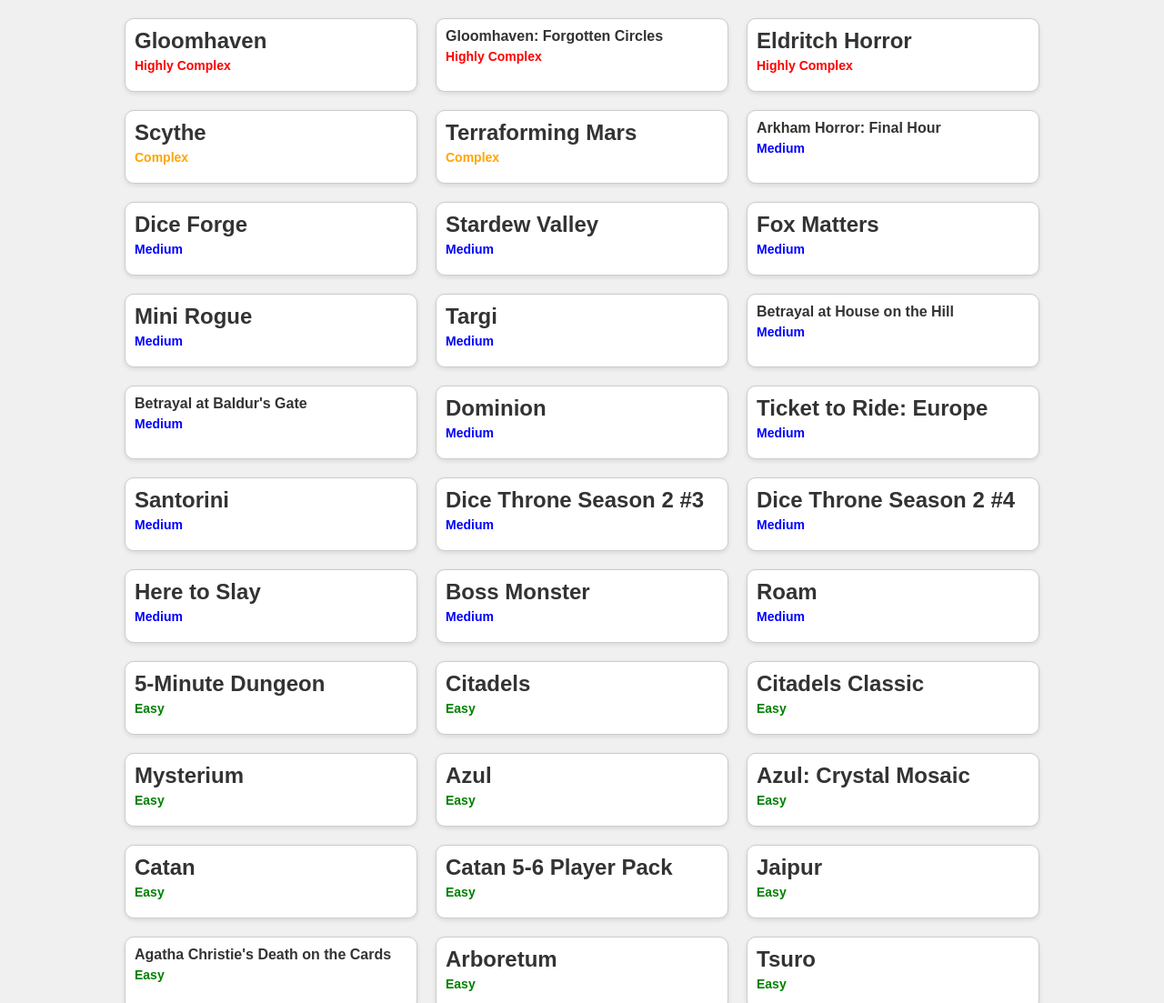
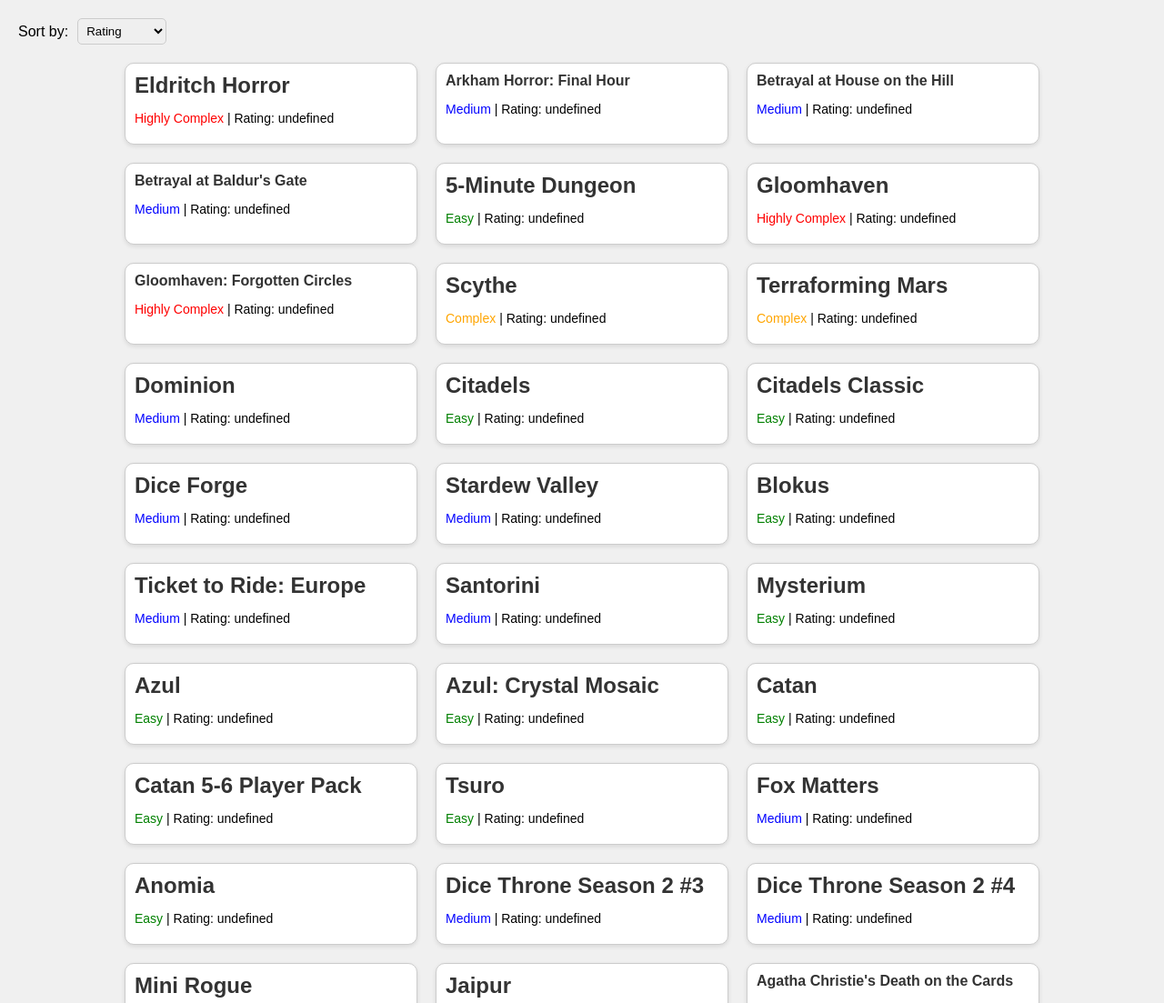
Before and after one commit to jgruneir/board-games, a plain HTML site: page index.html in a window 1280 px wide. Shown: the top 1103 px of the page at 91% size. Drawn offline with Linux system fonts and the light colour scheme; no server answers.

Commit message:
code is ugly but page looks cool

```diff
--- a/index.html
+++ b/index.html
@@ -8,6 +8,14 @@
   <title>Board Gamez</title>
 </head>
 <body>
+  <div class="toggle-container">
+  <label for="sortToggle">Sort by:</label>
+  <select id="sortToggle">
+    <option value="rating">Rating</option>
+    <option value="complexity">Complexity</option>
+  </select>
+</div>
+
   <div class="container">
     <!-- Board game boxes will be added here dynamically -->
   </div>
--- a/script.js
+++ b/script.js
@@ -33,7 +33,7 @@ const boardGames = [
   { name: "Exploding Kittens", description: "A card game that involves kittens and a bit of controlled chaos.", bggLink: "https://boardgamegeek.com/boardgame/172225/exploding-kittens", complexity: 1 },
   { name: "Here to Slay", description: "A card game about assembling a party of adventurers and slaying monsters.", bggLink: "https://boardgamegeek.com/boardgame/299252/here-slay", complexity: 4 },
   { name: "Boss Monster", description: "A retro-inspired card game where you build dungeons to lure and defeat heroes.", bggLink: "https://boardgamegeek.com/boardgame/131835/boss-monster-dungeon-building-card-game", complexity: 4 },
-  { name: "Targi", description: "A two-player game set in the desert, where you trade and collect goods.", bggLink: "https://boardgamegeek.com/boardgame/115048/targi", complexity: 5 },
+  { name: "Targi", description: "A two-player game set in the desert, where you trade and collect goods.", bggLink: "https://boardgamegeek.com/boardgame/118048/targi", complexity: 5 },
   { name: "Team3", description: "A cooperative party game that involves building with blocks while following specific rules.", bggLink: "https://boardgamegeek.com/boardgame/247694/team3-pink", complexity: 1 },
   { name: "Codenames Duet", description: "A cooperative version of the popular word game Codenames.", bggLink: "https://boardgamegeek.com/boardgame/224037/codenames-duet", complexity: 2 },
   { name: "Patchwork", description: "A two-player game about creating a quilt by strategically placing fabric pieces.", bggLink: "https://boardgamegeek.com/boardgame/163412/patchwork", complexity: 2 },
@@ -49,9 +49,39 @@ const boardGames = [
 ];
 
 const container = document.querySelector('.container');
+
+// Fetch ratings for all games
+Promise.all(boardGames.map(game => getRating(game)))
+  .then(() => {
+    // Once all ratings are fetched, sort and render the board games
+    sortBoardGames();
+  })
+  .catch(error => {
+    console.error('Error fetching game ratings:', error);
+  });
+
+
+let sortOption = 'rating'; // Default sort option
+
+// Sort the board games based on the initial option
+sortBoardGames();
+
+
+document.getElementById('sortToggle').addEventListener('change', () => {
+  sortOption = document.getElementById('sortToggle').value;
+  sortBoardGames();
+});
+
+async function sortBoardGames() {
+  container.innerHTML = ''; // Clear the container before re-rendering
+
+  if (sortOption === 'rating') {
+    boardGames.sort((a, b) => (b.rating || 0) - (a.rating || 0));
+  } else if (sortOption === 'complexity') {
     boardGames.sort((a, b) => b.complexity - a.complexity);
+  }
 
-boardGames.forEach(game => {
+  for (const game of boardGames) {
     const box = document.createElement('div');
     box.className = 'box';
 
@@ -69,17 +99,29 @@ boardGames.forEach(game => {
     link.href = game.bggLink;
     link.textContent = 'Learn More';
 
-  const difficultyRow = document.createElement('p');
-  difficultyRow.classList.add('difficulty-row');
+    const complexityColor = getComplexityColor(game.complexity);
 
-  if (game.complexity >= 1 && game.complexity <= 3) {
-    difficultyRow.innerHTML = '<strong style="color: green; margin: 0;">Easy</strong>';
-  } else if (game.complexity >= 4 && game.complexity <= 6) {
-    difficultyRow.innerHTML = '<strong style="color: blue; margin: 0;">Medium</strong>';
-  } else if (game.complexity >= 7 && game.complexity <= 8) {
-    difficultyRow.innerHTML = '<strong style="color: orange; margin: 0;">Complex</strong>';
-  } else {
-    difficultyRow.innerHTML = '<strong style="color: red; margin: 0;">Highly Complex</strong>';
+    const complexitySymbol = document.createElement('span');
+    complexitySymbol.classList.add('game-complexity');
+    complexitySymbol.textContent = getComplexitySymbol(game.complexity);
+    complexitySymbol.style.color = complexityColor;
+
+    const difficultyText = document.createElement('p');
+    difficultyText.classList.add('difficulty-row');
+    difficultyText.className = 'difficulty-text';
+    difficultyText.style.color = complexityColor;
+
+
+    try {
+
+      difficultyText.textContent = getDifficultyText(game.complexity);
+      let ratingText = document.createElement('p');
+      ratingText.style.color = 'black'; // Set the color to black
+      ratingText.textContent = ' | Rating: ' + game.rating;
+      ratingText.style.display = 'inline';
+      difficultyText.appendChild(ratingText);
+    } catch (error) {
+      console.error('Error fetching game rating:', error);
     }
 
     name.addEventListener('click', () => {
@@ -95,8 +137,64 @@ boardGames.forEach(game => {
     detailsContainer.appendChild(link);
 
     box.appendChild(name);
-  box.appendChild(difficultyRow);
+    box.appendChild(difficultyText);
     box.appendChild(detailsContainer);
 
     container.appendChild(box);
-});
+  }
+}
+
+async function getRating(game) {
+        const gameId = extractGameId(game.bggLink);
+    const apiUrl = `https://boardgamegeek.com/xmlapi2/thing?id=${gameId}&stats=1`;
+
+      const response = await fetch(apiUrl);
+      const xmlData = await response.text();
+      const parser = new DOMParser();
+      const xmlDoc = parser.parseFromString(xmlData, 'text/xml');
+      const averageRating = xmlDoc.querySelector('average').getAttribute('value').substring(0, 4);
+
+      game.rating = averageRating;
+      console.log(averageRating);
+}
+
+function extractGameId(url) {
+  const idMatch = url.match(/(?:boardgame|boardgameexpansion)\/(\d+)/);
+  return idMatch ? idMatch[1] : null;
+}
+
+function getComplexitySymbol(complexity) {
+  if (complexity >= 1 && complexity <= 3) {
+    return "●";
+  } else if (complexity >= 4 && complexity <= 6) {
+    return "■";
+  } else if (complexity >= 7 && complexity <= 8) {
+    return "♦";
+  } else {
+    return "♦♦";
+  }
+}
+
+function getDifficultyText(complexity) {
+  if (complexity >= 1 && complexity <= 3) {
+    return "Easy";
+  } else if (complexity >= 4 && complexity <= 6) {
+    return "Medium";
+  } else if (complexity >= 7 && complexity <= 8) {
+    return "Complex";
+  } else {
+    return "Highly Complex";
+  }
+}
+
+function getComplexityColor(complexity) {
+  if (complexity >= 1 && complexity <= 3) {
+    return "green";
+  } else if (complexity >= 4 && complexity <= 6) {
+    return "blue";
+  } else if (complexity >= 7 && complexity <= 8) {
+    return "orange";
+  } else {
+    return "red";
+  }
+}
--- a/styles.css
+++ b/styles.css
@@ -60,3 +60,23 @@ body {
 .difficulty-row {
   margin-top:5px;
 }
+
+.toggle-container {
+  position: relative;
+  top: 20px;
+  left: 20px;
+  margin-bottom:20px;
+  display: flex;
+  align-items: center;
+  font-size: 16px;
+}
+
+.toggle-container label {
+  margin-right: 10px;
+}
+
+.toggle-container select {
+  padding: 5px;
+  border: 1px solid #ccc;
+  border-radius: 5px;
+}
```
Lines whose indentation alone changed are shown as unchanged.
